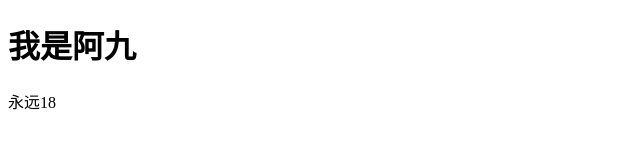
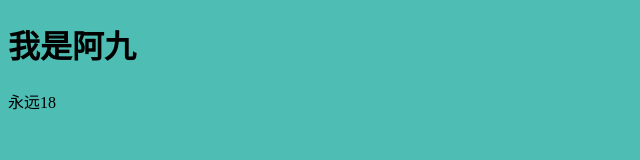
Before and after one commit to NinthKing/blog, a plain HTML site: page index.html in a window 1280 px wide. Shown: the whole page, without its empty margins (0-640 px from the left). Drawn offline with Linux system fonts and the light colour scheme.

Commit message:
尝试性提交

```diff
--- a/index.html
+++ b/index.html
@@ -4,6 +4,7 @@
     <meta charset="UTF-8">
     <meta name="viewport" content="width=device-width, initial-scale=1.0">
     <title>我的博客</title>
+    <link rel="stylesheet" href="style.css">
 </head>
 <body>
     <h1>我是阿九</h1>
--- /dev/null
+++ b/style.css
@@ -0,0 +1,3 @@
+body{
+    background: rgb(78, 189, 179);
+}
```
